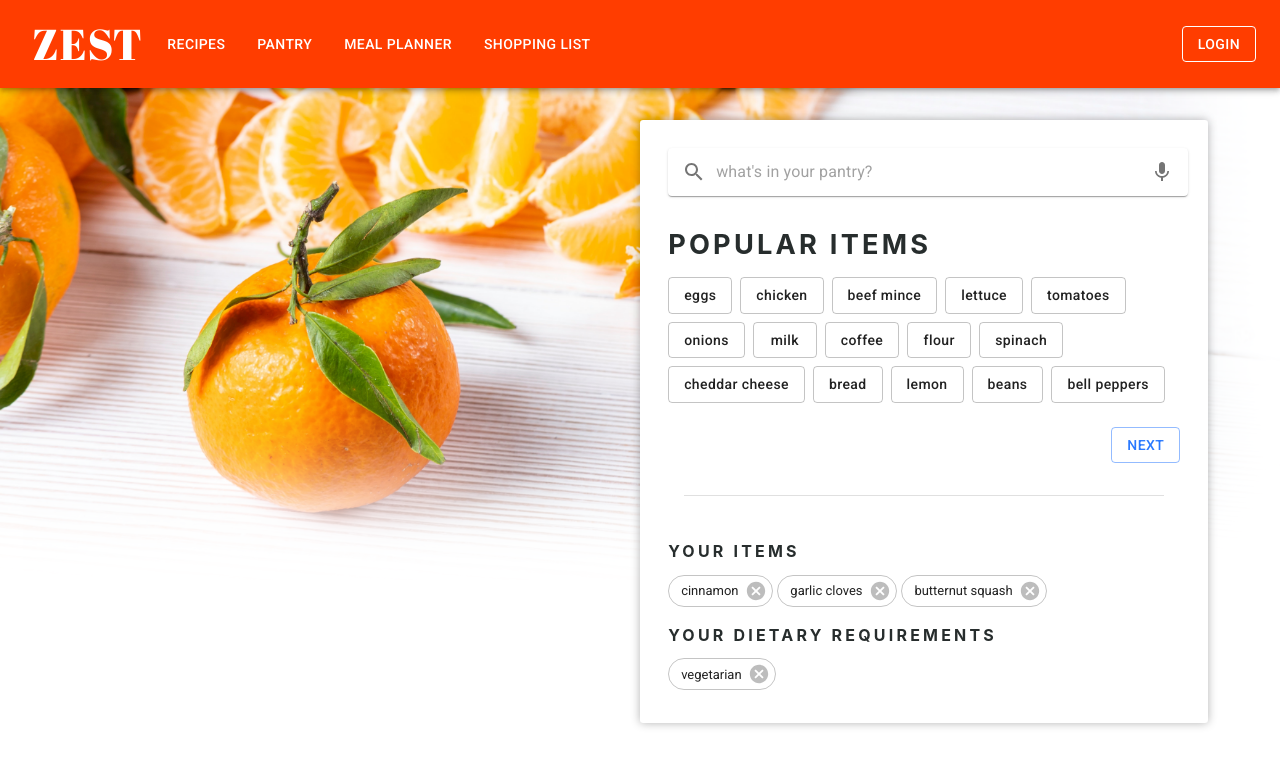
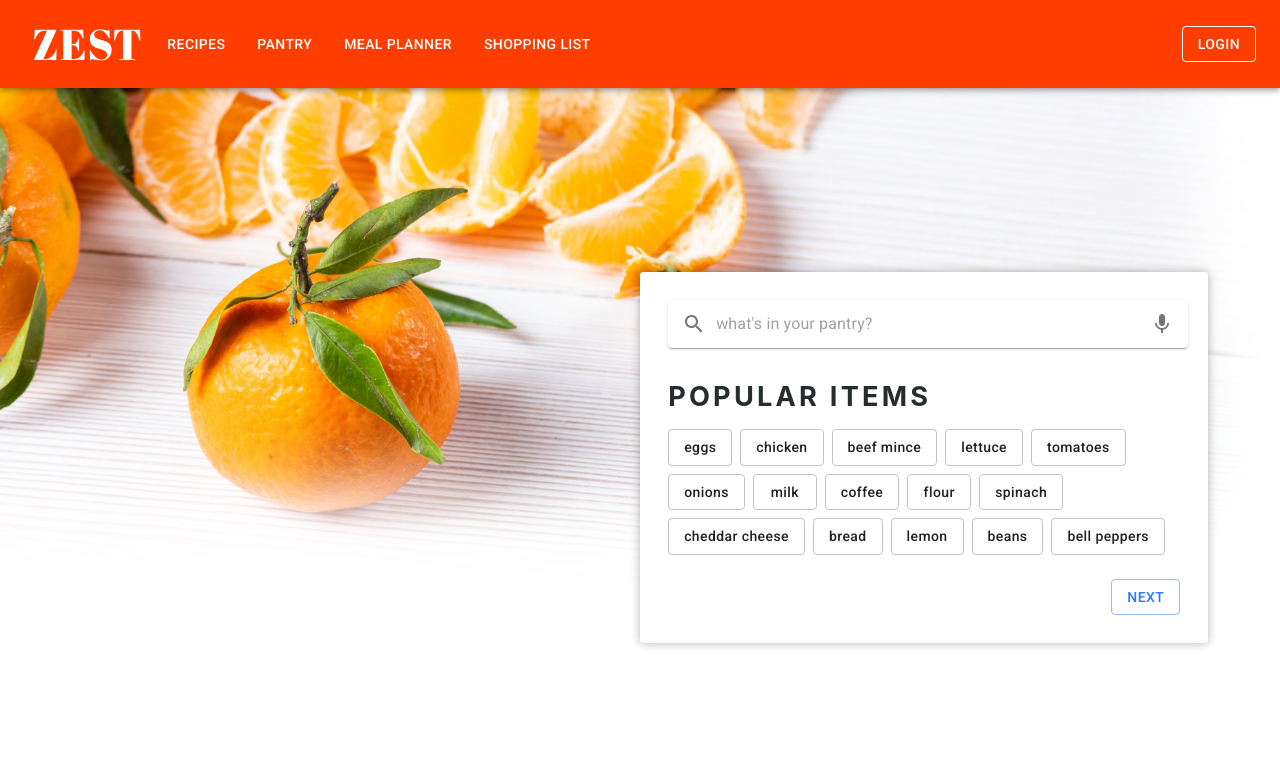
Before and after one commit to rainy-city-trio/project-frontend, a React (Create React App) app: page / in a window 1280 px wide. Shown: the top 766 px of the page. Built offline with nearby package versions, Linux system fonts and the light colour scheme.

Commit message:
matched ingredients array now includes wildcard search results

```diff
--- a/src/App.js
+++ b/src/App.js
@@ -32,8 +32,8 @@ class App extends Component {
     popularItems: ['eggs', 'chicken', 'beef mince', 'lettuce', 'tomatoes', 'onions', 'milk', 'coffee', 'flour', 'spinach', 'cheddar cheese', 'bread', 'lemon', 'beans', 'bell peppers'],
     filteredRecipes: [],
     newSearch: {
-      ingredients: ['cinnamon', 'garlic cloves', 'butternut squash'],
-      dietary: 'vegetarian',
+      ingredients: [],
+      dietary: 'none',
       seasons: []
     },
     stepCount: 0,
--- a/src/components/SearchWindow.js
+++ b/src/components/SearchWindow.js
@@ -173,7 +173,7 @@ const SearchWindow = (props) => {
                 </Fade>)
     })
     return (
-        <div className={`mainSearch ${classes.searchWindow} ${(newSearch.ingredients.length === 0 && newSearch.seasons.length === 0 && newSearch.dietary.length === 0) ? ('') : ('bigWindow')}`}>
+        <div className={`mainSearch ${classes.searchWindow} ${(newSearch.ingredients.length === 0 && newSearch.seasons.length === 0 && newSearch.dietary === 'none') ? ('') : ('bigWindow')}`}>
             <div className={classes.steppersContainer}>
                 <div className={classes.stepper}>
                     <Paper className={classes.root}>
@@ -249,7 +249,7 @@ const SearchWindow = (props) => {
                     {(stepCount === 1) ? ('FIND YOUR RECIPE') : ('NEXT')}
                 </Button>
             </div>
-            <section className={`${(newSearch.ingredients.length === 0 && newSearch.seasons.length === 0 && newSearch.dietary.length === 0) ? (classes.hiddenSearch) : ('')}`}>
+            <section className={`${(newSearch.ingredients.length === 0 && newSearch.seasons.length === 0 && newSearch.dietary === 'none') ? (classes.hiddenSearch) : ('')}`}>
                 <Divider className={classes.divider} variant="middle" />
 
                 <section className={`${(newSearch.ingredients.length === 0) ? (classes.hiddenSearch) : ('')}`}>
--- a/src/helpers.js
+++ b/src/helpers.js
@@ -13,7 +13,7 @@ const checkIngredientMatch = (recipes) => {
 }
 
 const sortRecipesByMatch = (recipes) => {
-  let sorted = recipes.sort(function(a,b) {return (b.ingredientMatch - a.ingredientMatch)})
+  let sorted = recipes.sort(function (a, b) { return (b.ingredientMatch - a.ingredientMatch) })
   return sorted
 }
 
@@ -25,8 +25,13 @@ const calcPercentage = (ingredientMatch, ingredientsLength) => {
 const ingredientsMatched = (ingredients, recipeIngredients) => {
   // ingredients = ['xxx', 'xxx']
   // recipeIngredients = [{ingredient: 'xxxx', qty: 'xxxx'}, {ingredient: 'xxxx', qty: 'xxxx'}]
-  const matched = recipeIngredients.filter(elem => {
-    return (ingredients.includes(elem.ingredient))
+  let matched = [];
+  recipeIngredients.forEach(ing => {
+    ingredients.forEach(elem => {
+      if (ing.ingredient.includes(elem)) {
+        matched.push(ing)
+      }
+    })
   })
   return matched
 }
@@ -36,11 +41,11 @@ const renderMatches = (matched) => {
   matched.forEach(elem => {
     ingArray.push(elem.ingredient)
   })
-//   ingArray.splice(ingArray.length-1, 0, 'and');
+  //   ingArray.splice(ingArray.length-1, 0, 'and');
   let string = ' ' + ingArray.join(', ') + '';
-  let lastElement = ingArray[ingArray.length-2] + ", " + ingArray[ingArray.length-1];
-  let newElement = ingArray[ingArray.length-2] + " and " + ingArray[ingArray.length-1];
-//   console.log(lastElement, newElement);
+  let lastElement = ingArray[ingArray.length - 2] + ", " + ingArray[ingArray.length - 1];
+  let newElement = ingArray[ingArray.length - 2] + " and " + ingArray[ingArray.length - 1];
+  //   console.log(lastElement, newElement);
   string = string.replace(lastElement, newElement)
   return string
 }
```
